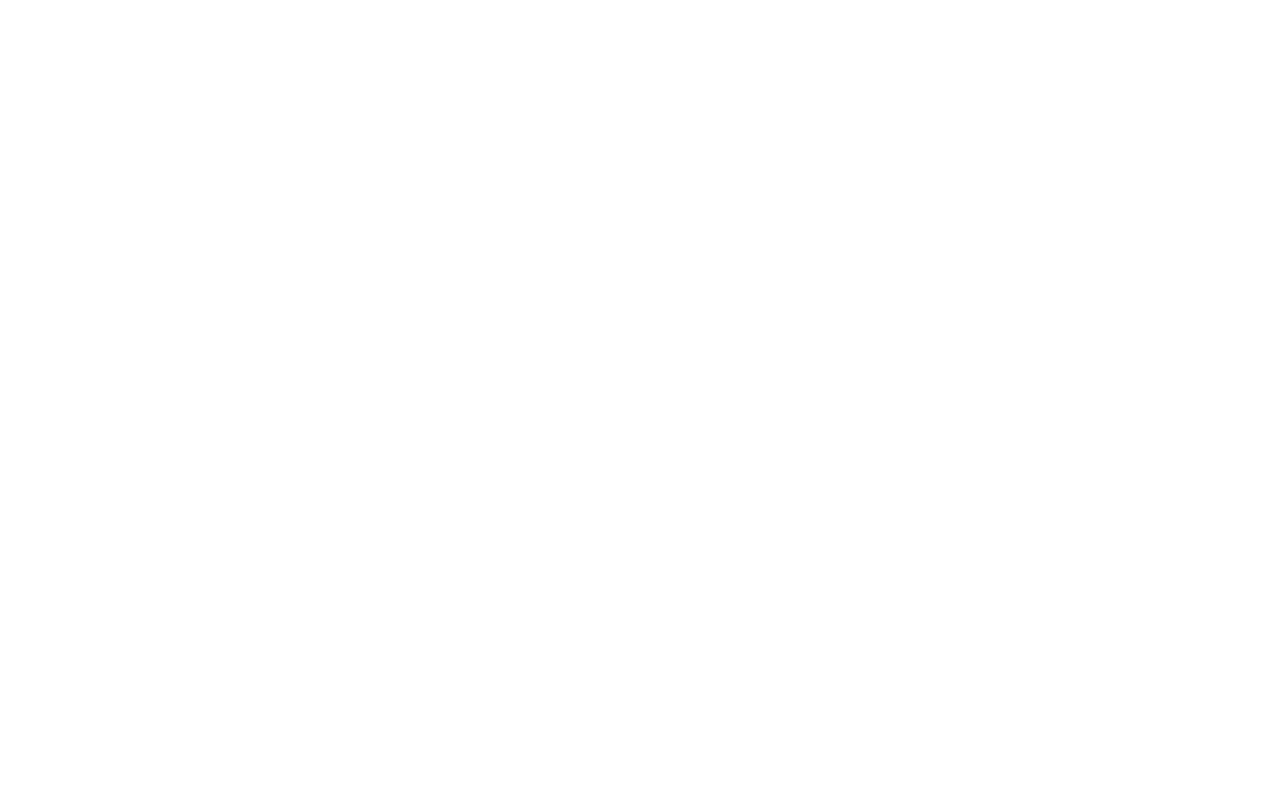
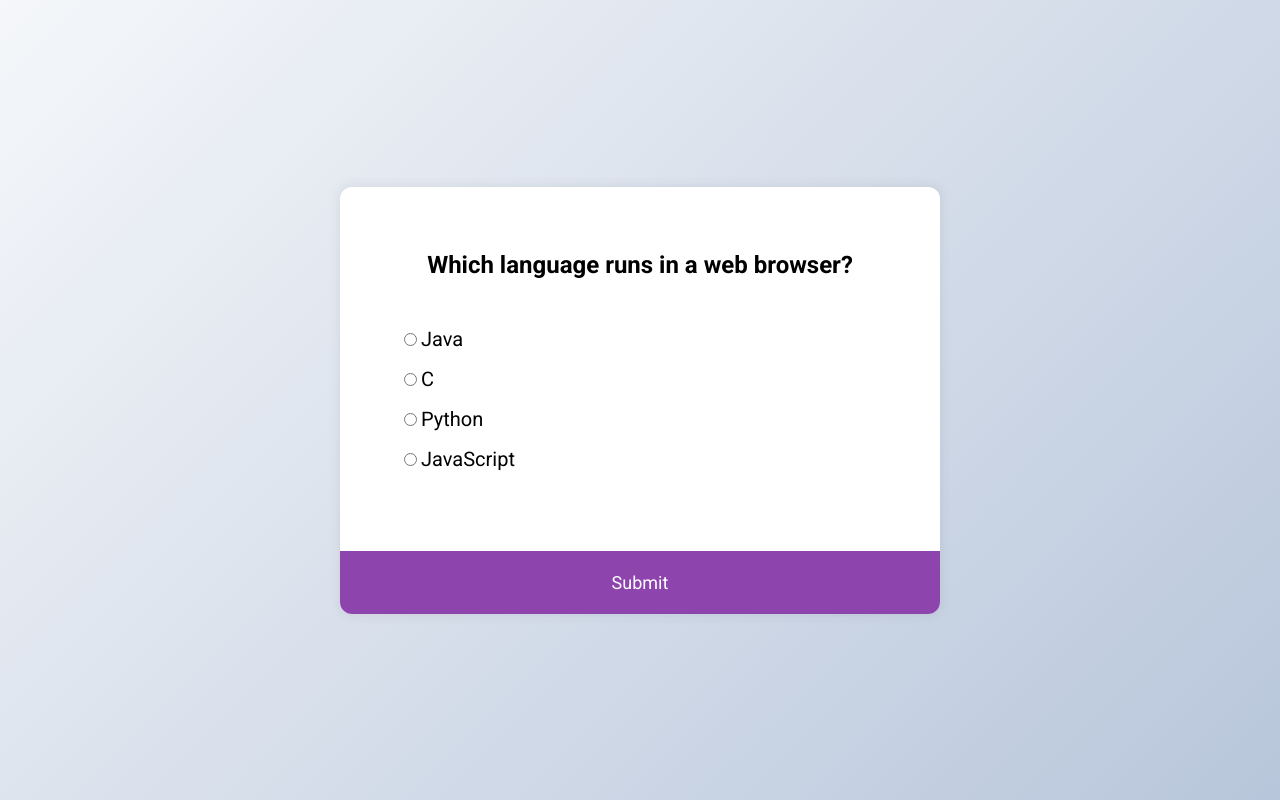
Before and after one commit to endersonlg/50project50days, a React (Create React App) app: page /project/46 in a window 1280 px wide. Before the commit this address had no page. Built offline with nearby package versions, Linux system fonts and the light colour scheme.

Commit message:
feat: project 46

```diff
--- a/src/Routes/index.tsx
+++ b/src/Routes/index.tsx
@@ -46,6 +46,7 @@
 import { Project44 } from '../pages/Project44'
 import { Project45 } from '../pages/Project45'
 import { Carousel } from '../pages/Carousel'
+import { Project46 } from '../pages/Project46'
 
 export function Routes() {
   return (
@@ -96,6 +97,7 @@
       <Route path="project/43" element={<Project43 />} />
       <Route path="project/44" element={<Project44 />} />
       <Route path="project/45" element={<Project45 />} />
+      <Route path="project/46" element={<Project46 />} />
 
       <Route path="tests/carousel" element={<Carousel />} />
     </Switch>
--- /dev/null
+++ b/src/pages/Project46/index.tsx
@@ -0,0 +1,128 @@
+import { useState } from 'react'
+import { Button, Conclusion, ContainerProject46, Question } from './styles'
+
+export function Project46() {
+  const [step, setStep] = useState(0)
+  const [quantityQuestionsCorrect, setQuantityQuestionsCorrect] = useState(0)
+  const [optionSelected, setOptionSelected] = useState<string | null>(null)
+
+  function handleSelectOption(option: string) {
+    setOptionSelected(option)
+  }
+
+  const quizData = [
+    {
+      question: 'Which language runs in a web browser?',
+      a: 'Java',
+      b: 'C',
+      c: 'Python',
+      d: 'JavaScript',
+      correct: 'd',
+    },
+    {
+      question: 'What does CSS stand for?',
+      a: 'Central Style Sheets',
+      b: 'Cascading Style Sheets',
+      c: 'Cascading Simple Sheets',
+      d: 'Cars SUVs Sailboats',
+      correct: 'b',
+    },
+    {
+      question: 'What does HTML stand for?',
+      a: 'Hypertext Markup Language',
+      b: 'Hypertext Markdown Language',
+      c: 'Hyperloop Machine Language',
+      d: 'Helicopters Terminals Motorboats Lamborginis',
+      correct: 'a',
+    },
+    {
+      question: 'What year was JavaScript launched?',
+      a: '1996',
+      b: '1995',
+      c: '1994',
+      d: 'none of the above',
+      correct: 'b',
+    },
+  ]
+
+  function nextQuestion() {
+    if (optionSelected === quizData[step].correct) {
+      setQuantityQuestionsCorrect((state) => state + 1)
+    }
+    setOptionSelected(null)
+    setStep((state) => state + 1)
+  }
+
+  function reload() {
+    setStep(0)
+    setQuantityQuestionsCorrect(0)
+    setOptionSelected(null)
+  }
+
+  return (
+    <ContainerProject46>
+      {step < quizData.length ? (
+        <Question>
+          <div>
+            <h2>{quizData[step].question}</h2>
+
+            <ul>
+              <li>
+                <input
+                  type="radio"
+                  id="a"
+                  checked={optionSelected === 'a'}
+                  onChange={() => handleSelectOption('a')}
+                />
+                <label htmlFor="a">{quizData[step].a}</label>
+              </li>
+
+              <li>
+                <input
+                  type="radio"
+                  id="b"
+                  checked={optionSelected === 'b'}
+                  onChange={() => handleSelectOption('b')}
+                />
+                <label htmlFor="b">{quizData[step].b}</label>
+              </li>
+
+              <li>
+                <input
+                  type="radio"
+                  id="c"
+                  checked={optionSelected === 'c'}
+                  onChange={() => handleSelectOption('c')}
+                />
+                <label htmlFor="c">{quizData[step].c}</label>
+              </li>
+
+              <li>
+                <input
+                  type="radio"
+                  id="d"
+                  checked={optionSelected === 'd'}
+                  onChange={() => handleSelectOption('d')}
+                />
+                <label htmlFor="d">{quizData[step].d}</label>
+              </li>
+            </ul>
+          </div>
+
+          <Button type="button" onClick={nextQuestion}>
+            Submit
+          </Button>
+        </Question>
+      ) : (
+        <Conclusion>
+          <div>
+            <h2>{`You answered ${quantityQuestionsCorrect}/${quizData.length} questions correctly`}</h2>
+          </div>
+          <Button type="button" onClick={reload}>
+            Reload
+          </Button>
+        </Conclusion>
+      )}
+    </ContainerProject46>
+  )
+}
--- /dev/null
+++ b/src/pages/Project46/styles.ts
@@ -0,0 +1,76 @@
+import styled from 'styled-components'
+
+export const ContainerProject46 = styled.div`
+  height: 100%;
+  background: linear-gradient(315deg, #b8c6db 0%, #f5f7fa 100%);
+
+  display: flex;
+  align-items: center;
+  justify-content: center;
+`
+
+export const Question = styled.div`
+  background: white;
+
+  border-radius: 12px;
+  box-shadow: 0 0 10px 2px rgba(100, 100, 100, 0.1);
+  width: 600px;
+
+  overflow: hidden;
+
+  div {
+    padding: 64px;
+
+    h2 {
+      text-align: center;
+      margin-bottom: 48px;
+    }
+
+    ul {
+      li {
+        font-size: 20px;
+        margin-bottom: 16px;
+
+        label {
+          cursor: pointer;
+          margin-left: 4px;
+        }
+      }
+
+      &:last-child {
+        margin-bottom: 0;
+      }
+    }
+  }
+`
+
+export const Button = styled.button`
+  padding: 21px;
+  font-size: 18px;
+  width: 100%;
+  background: #8e44ad;
+
+  color: white;
+
+  &:hover {
+    filter: brightness(0.95);
+  }
+`
+
+export const Conclusion = styled.div`
+  background: white;
+
+  border-radius: 12px;
+  box-shadow: 0 0 10px 2px rgba(100, 100, 100, 0.1);
+  width: 600px;
+
+  overflow: hidden;
+
+  div {
+    padding: 16px;
+
+    h2 {
+      text-align: center;
+    }
+  }
+`
--- a/src/pages/_ListProject/index.tsx
+++ b/src/pages/_ListProject/index.tsx
@@ -141,6 +141,9 @@
           <li>
             <Link to="project/45">Project 45</Link>
           </li>
+          <li>
+            <Link to="project/46">Project 46</Link>
+          </li>
         </ul>
         <strong>tests</strong>
         <ul>
```
